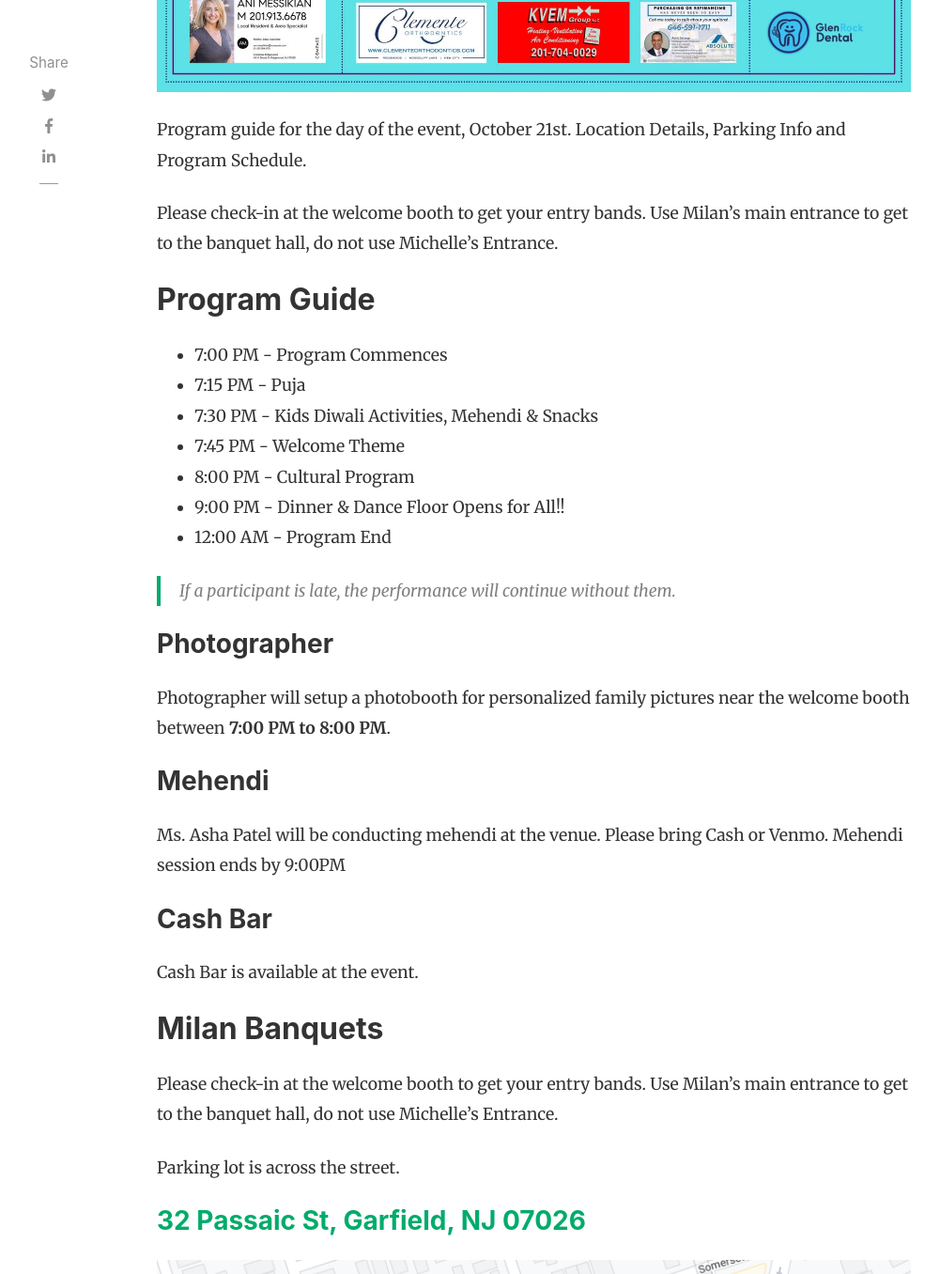
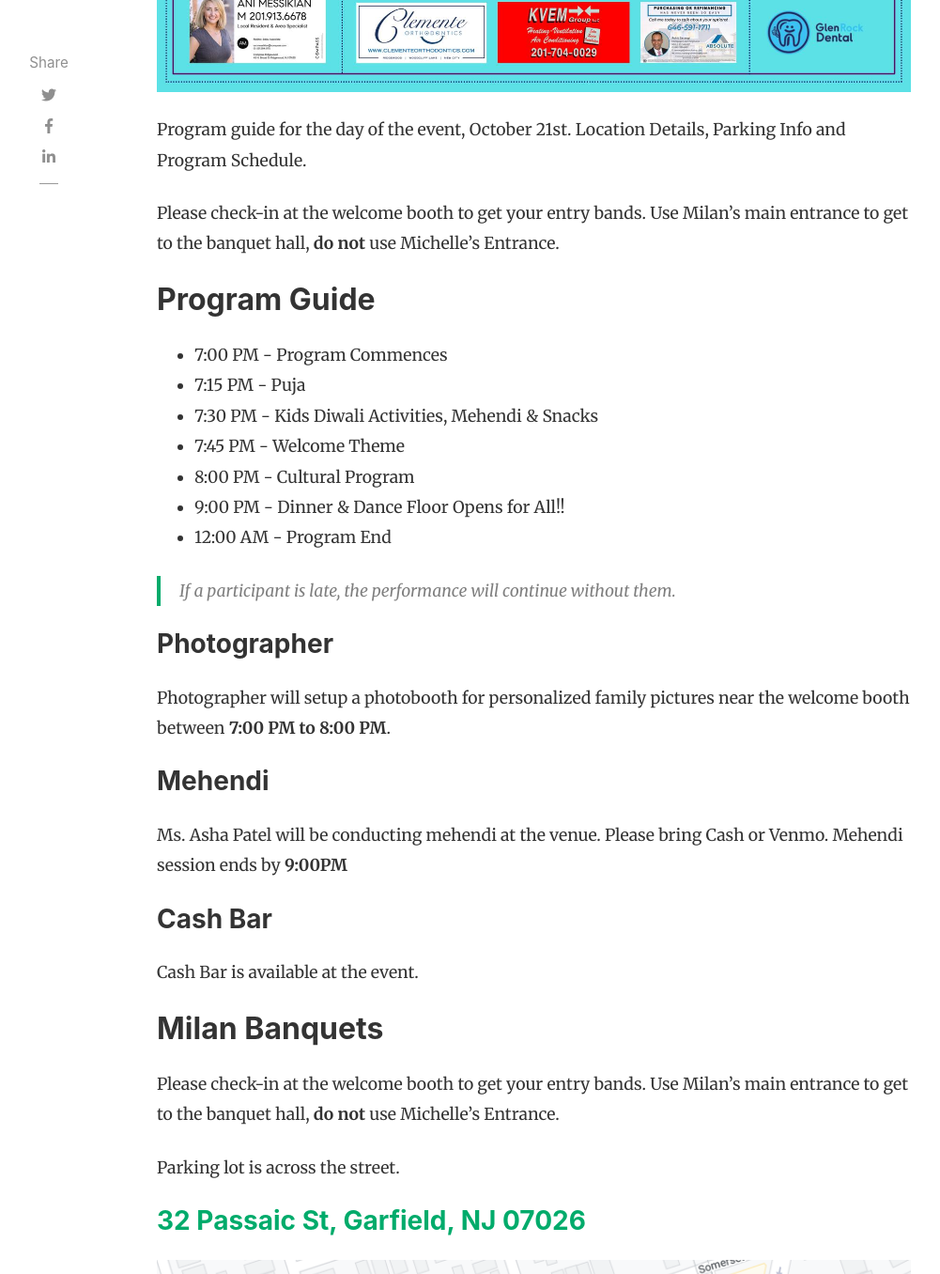
Before and after one commit to glen-rock-indian-community/glenrockindiancommunity.github.io, a Jekyll site: the page built from _posts/2022-10-19-diwali-2022-agenda.md, in a window 1280 px wide and 1400 px high, scrolled down 570 px. Shown: the part 44-1400 px from the top of the window at 94% size, without its empty margins (118-1119 px from the left). Built offline with Jekyll 4.4.1, drawn with Linux system fonts in a browser that asks for light colours; nearby versions of some CDN libraries; comment, search, counter and statistics services are not loaded.

Commit message:
fixed path and formatting

```diff
--- a/_posts/2022-10-19-diwali-2022-agenda.md
+++ b/_posts/2022-10-19-diwali-2022-agenda.md
@@ -9,7 +9,7 @@ hidden: true
 
 Program guide for the day of the event, October 21st. Location Details, Parking Info and Program Schedule.
 
-Please check-in at the welcome booth to get your entry bands. Use Milan's main entrance to get to the banquet hall, do not use Michelle's Entrance.
+Please check-in at the welcome booth to get your entry bands. Use Milan's main entrance to get to the banquet hall, **do not** use Michelle's Entrance.
 
 ## Program Guide
 
@@ -27,14 +27,14 @@ Please check-in at the welcome booth to get your entry bands. Use Milan's main e
 Photographer will setup a photobooth for personalized family pictures near the welcome booth between **7:00 PM to 8:00 PM**.
 
 ### Mehendi
-Ms. Asha Patel will be conducting mehendi at the venue. Please bring Cash or Venmo. Mehendi session ends by 9:00PM
+Ms. Asha Patel will be conducting mehendi at the venue. Please bring Cash or Venmo. Mehendi session ends by **9:00PM**
 
 ### Cash Bar
 Cash Bar is available at the event.
 
 ## Milan Banquets
 
-Please check-in at the welcome booth to get your entry bands. Use Milan's main entrance to get to the banquet hall, do not use Michelle's Entrance.
+Please check-in at the welcome booth to get your entry bands. Use Milan's main entrance to get to the banquet hall, **do not** use Michelle's Entrance.
 
 Parking lot is across the street.
 
```
